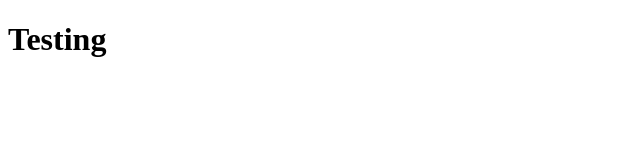
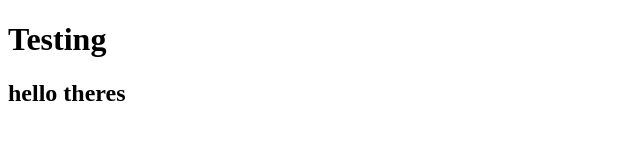
Before and after one commit to KevinStout/Blue, a website built with webpack: page app/index.html in a window 1280 px wide. Shown: the whole page, without its empty margins (0-640 px from the left). Built offline with nearby package versions, Linux system fonts and the light colour scheme; files whose address does not match are found by name.

Commit message:
one more test

```diff
--- a/app/index.html
+++ b/app/index.html
@@ -14,6 +14,7 @@
 <body>
   <header>
     <h1>Testing</h1>
+    <h2>hello theres</h2>
   </header>
   <footer>
 
```
